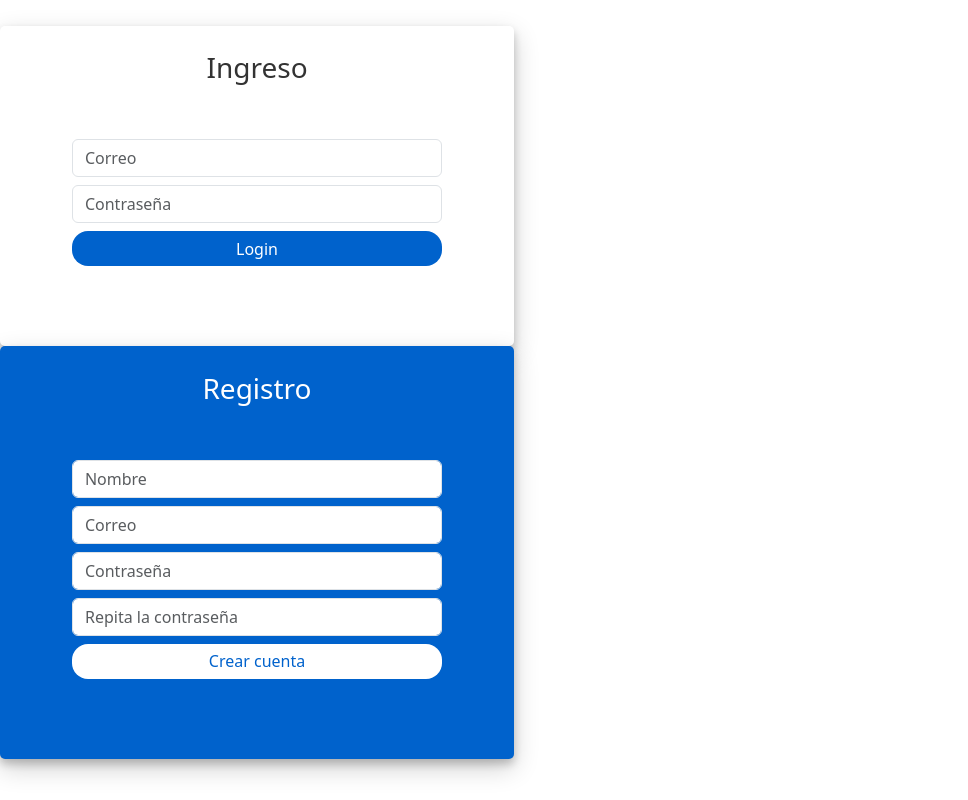
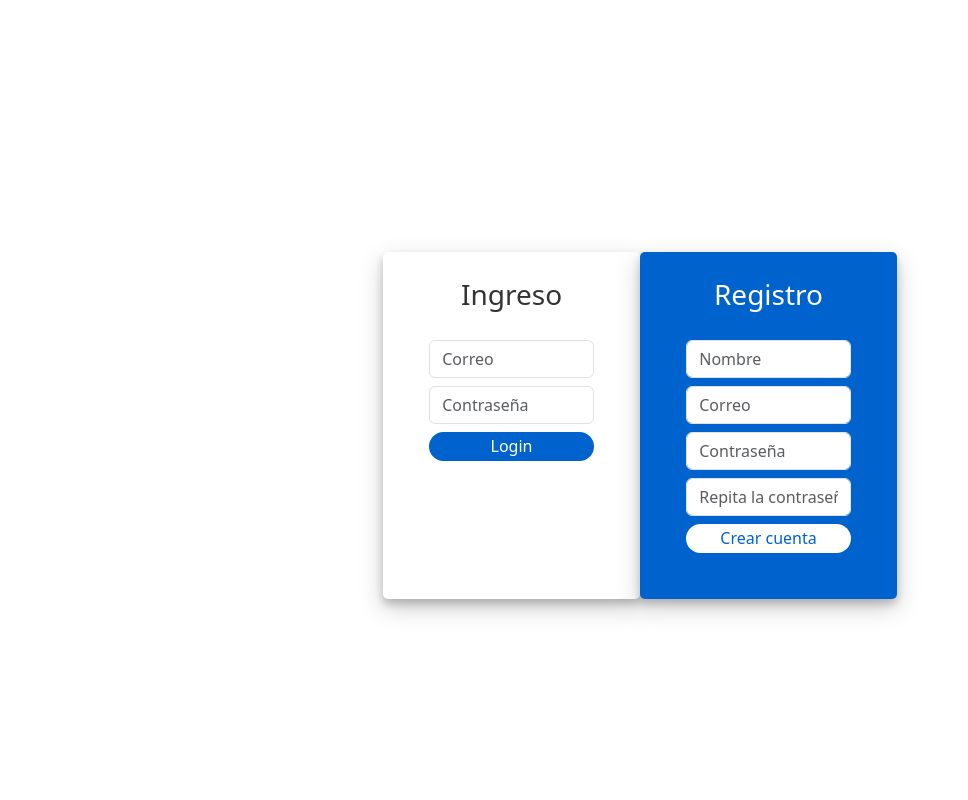
Before and after one commit to martinrdrz/10-calendar, a React (Vite) app: page /auth in a window 1280 px wide. Shown: the whole page, without its empty margins (0-968 px from the left). Built offline with nearby package versions, Linux system fonts and the light colour scheme.

Commit message:
trabajando con formulario de autenticacion

```diff
--- a/src/auth/pages/LoginPage.css
+++ b/src/auth/pages/LoginPage.css
@@ -1,12 +1,10 @@
 .login-container {
-    margin-top: 5%;
-    max-width: 900px; /* Asegura que los campos de texto ocupen el 100% del ancho del formulario */
+    margin-top: 10%;
 }
 .login-form-1 {
     border-radius: 5px;
     box-shadow: 0 5px 8px 0 rgba(0, 0, 0, 0.2), 0 9px 26px 0 rgba(0, 0, 0, 0.19);
     padding: 5%;
-    width: 100%;
 }
 .login-form-1 h3 {
     text-align: center;
@@ -17,7 +15,6 @@
     box-shadow: 0 5px 8px 0 rgba(0, 0, 0, 0.2), 0 9px 26px 0 rgba(0, 0, 0, 0.19);
     padding: 5%;
     background: #0062cc;
-    width: 100%;
 }
 .login-form-2 h3 {
     text-align: center;
@@ -25,17 +22,13 @@
 }
 .login-container form {
     padding: 10%;
-    width: 100%;
-}
-.form-control {
-    width: 100%; /* Asegura que los campos de texto ocupen el 100% del ancho del formulario */
 }
 .btnSubmit {
-    width: 100%;
     border-radius: 1rem;
     padding: 1.5%;
     border: none;
     cursor: pointer;
+    margin: 0px 0px;
 }
 .login-form-1 .btnSubmit {
     color: #fff;
--- a/src/auth/pages/LoginPage.jsx
+++ b/src/auth/pages/LoginPage.jsx
@@ -3,8 +3,8 @@ import './LoginPage.css';
 export const LoginPage = () => {
     return (
         <div className='container login-container'>
-            <div className='row justify-content-center'>
-                <div className='col-md-5 login-form-1'>
+            <div className='row'>
+                <div className='col-md-6 login-form-1'>
                     <h3>Ingreso</h3>
                     <form>
                         <div className='form-group mb-2'>
@@ -13,13 +13,13 @@ export const LoginPage = () => {
                         <div className='form-group mb-2'>
                             <input type='password' className='form-control' placeholder='Contraseña' />
                         </div>
-                        <div className='form-group mb-2'>
+                        <div className='d-grid gap-2'>
                             <input type='submit' className='btnSubmit' value='Login' />
                         </div>
                     </form>
                 </div>
 
-                <div className='col-md-5 login-form-2'>
+                <div className='col-md-6 login-form-2'>
                     <h3>Registro</h3>
                     <form>
                         <div className='form-group mb-2'>
@@ -31,10 +31,12 @@ export const LoginPage = () => {
                         <div className='form-group mb-2'>
                             <input type='password' className='form-control' placeholder='Contraseña' />
                         </div>
+
                         <div className='form-group mb-2'>
                             <input type='password' className='form-control' placeholder='Repita la contraseña' />
                         </div>
-                        <div className='form-group mb-2'>
+
+                        <div className='d-grid gap-2'>
                             <input type='submit' className='btnSubmit' value='Crear cuenta' />
                         </div>
                     </form>
--- a/src/styles.css
+++ b/src/styles.css
@@ -24,10 +24,11 @@ a:hover {
 
 body {
     margin: 0;
-    display: flex;
-    place-items: top;
     min-width: 320px;
     min-height: 100vh;
+    display: flex;
+    justify-content: center; /* Centra horizontalmente el contenido del body */
+    align-items: center; /* Centra verticalmente el contenido del body */
 }
 
 h1 {
```
